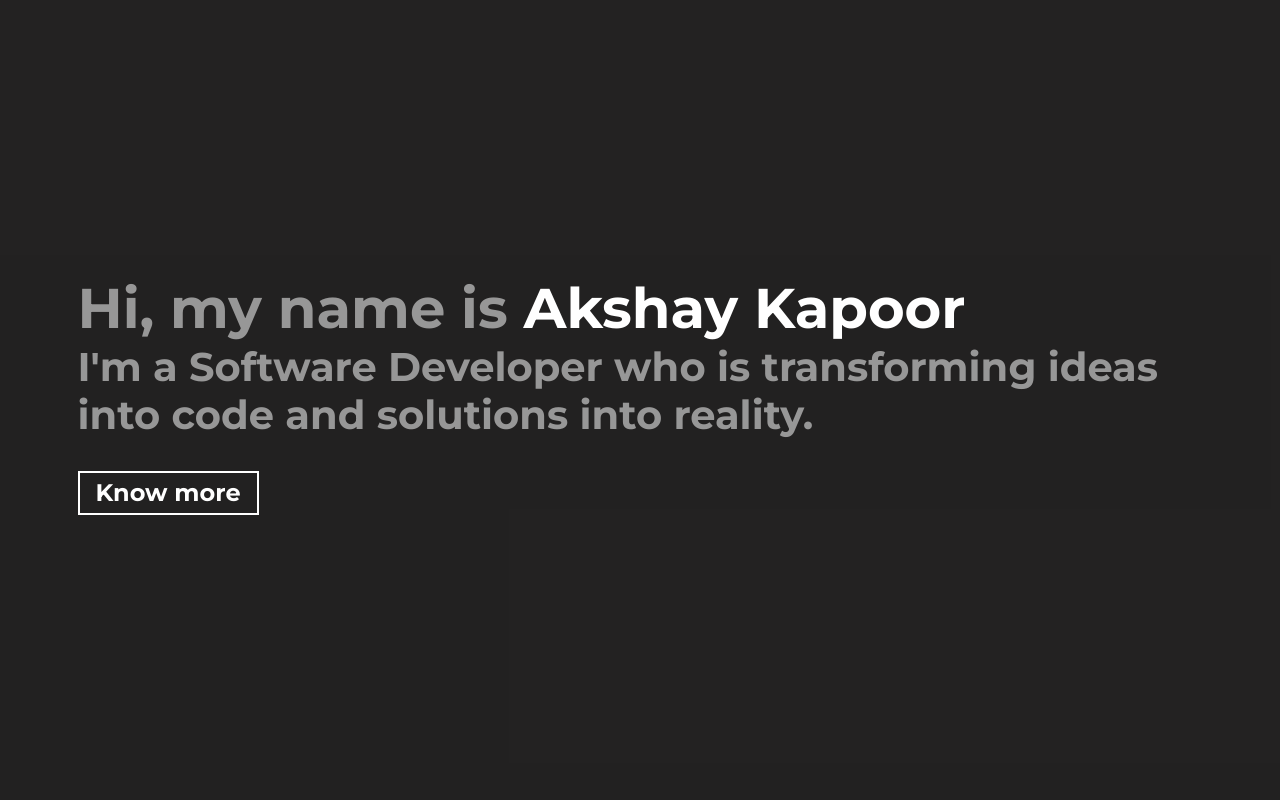
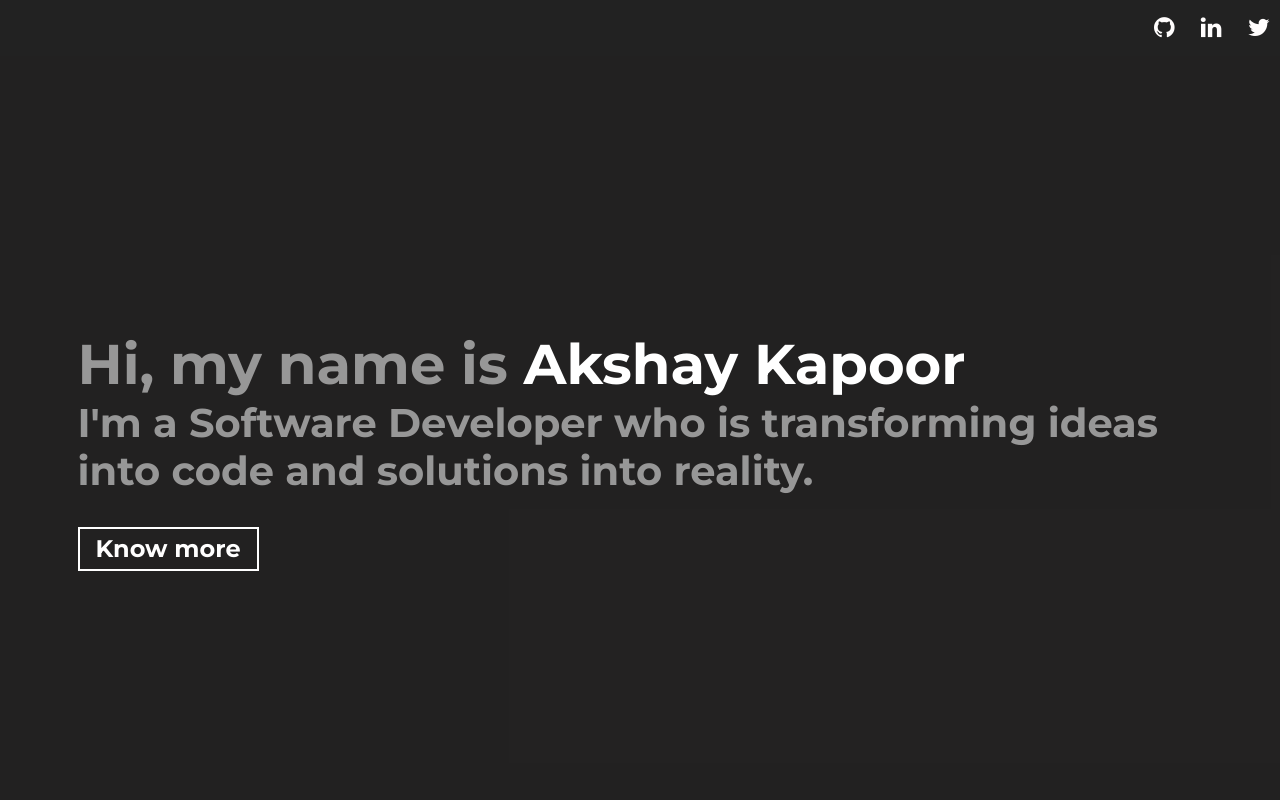
Before and after one commit to akshaykapoor772/portfolio-website, a website built with Parcel: page src/index.html in a window 1280 px wide. Shown: the top 800 px of the page. Built offline with nearby package versions, Linux system fonts and the light colour scheme.

Commit message:
Added social media links on top

```diff
--- a/src/index.html
+++ b/src/index.html
@@ -1,14 +1,3 @@
-<!--
-  Hello!
-  -
-  Simplefolio is a clean and responsive portfolio template for Developers!
-  Created by Jacobo Martinez.
-  -
-  Github Repo: https://github.com/cobiwave/simplefolio/
-  Readme: https://github.com/cobiwave/simplefolio/README.md
-  -
-  For business & inquires, contact me -> jacobojavier98@gmail.com
--->
 <!DOCTYPE html>
 <html lang="en" class="sr">
   <head>
@@ -42,6 +31,18 @@
   <body>
     <div id="top"></div>
 
+    <!-- Social Links at the Top -->
+  <div class="top-social-links">
+    <a href="https://github.com/akshaykapoor772" target="_blank" aria-label="GitHub">
+      <i class="fa fa-github"></i>
+    </a>
+    <a href="https://www.linkedin.com/in/kapoor-akshay772/" target="_blank" aria-label="LinkedIn">
+      <i class="fa fa-linkedin"></i>
+    </a>
+    <a href="https://twitter.com/akshaykapoor771" target="_blank" aria-label="Twitter">
+      <i class="fa fa-twitter"></i>
+    </a>
+  </div>
     <!-- **** Hero Section **** -->
     <section id="hero" class="jumbotron">
       <div class="container">
--- a/src/styles.scss
+++ b/src/styles.scss
@@ -16,3 +16,18 @@
 @import "./sass/sections/contact";
 @import "./sass/sections/hero";
 @import "./sass/sections/projects";
+
+.top-social-links {
+    text-align: right;
+    padding: 10px 0;
+    background-color: rgb(34, 34, 34);
+    a {
+      margin: 0 10px;
+      color: #fffdfd; // Change this as per your site's color scheme
+      font-size: 24px; // Adjust the size as needed
+
+      &:hover {
+        color: #666; // Change this to your preference for hover effect
+      }
+    }
+  }
```
Also changed, not shown: 1 other file.
